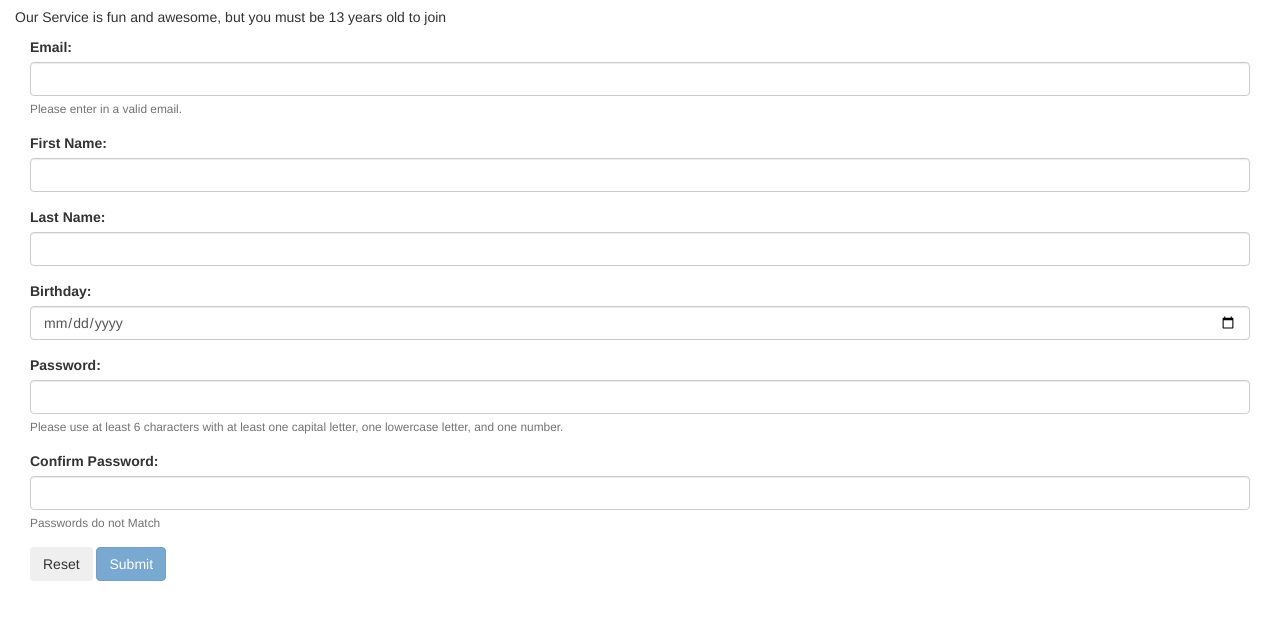
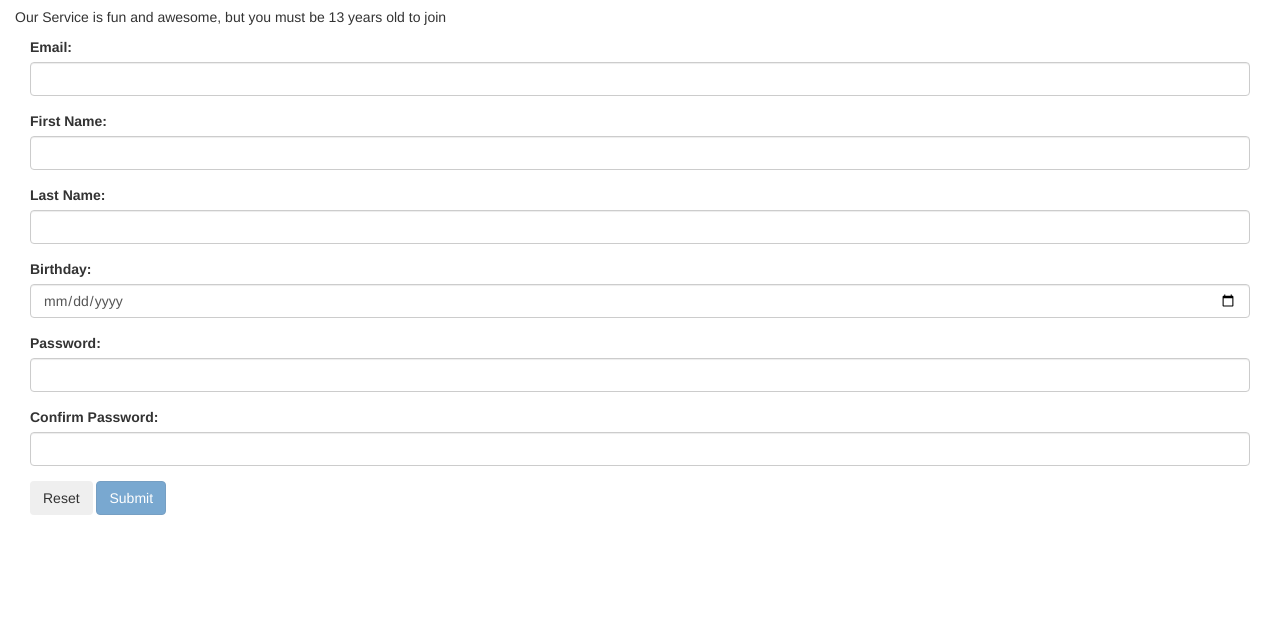
Before and after one commit to tallen94/TeamChallenge, a plain HTML site: page index.html in a window 1280 px wide. Shown: the part 63-682 px from the top of the page. Drawn offline with nearby package versions, Linux system fonts and the light colour scheme.

Commit message:
add  condition to hide requirement messages if they haven't been touched

```diff
--- a/index.html
+++ b/index.html
@@ -25,7 +25,7 @@
                 <div class="form-group">
                     <label for="email">Email:</label>
                     <input ng-model="email" ng-class="{ 'has-error': signupForm.email.$invalid }" class="form-control" name="email" type="email"  required>
-                    <p ng-if="signupForm.email.$invalid" class="help-block small">Please enter in a valid email.</p>
+                    <p ng-if="signupForm.email.$invalid && signupForm.email.$touched" class="help-block small">Please enter in a valid email.</p>
                 </div>
 
                 <div class="form-group">
@@ -46,13 +46,13 @@
                 <div class="form-group">
                     <label for="password">Password:</label>
                     <input ng-model="password" class="form-control" name="password" type="password"  pattern="^(?=.*\d)(?=.*[a-z])(?=.*[A-Z]).{6,}$" required>
-                    <p ng-if="signupForm.password.$invalid" class="help-block small">Please use at least 6 characters with at least one capital letter, one lowercase letter, and one number.</p>
+                    <p ng-if="signupForm.password.$invalid && signupForm.password.$touched" class="help-block small">Please use at least 6 characters with at least one capital letter, one lowercase letter, and one number.</p>
                 </div>
 
                 <div class="form-group">
                     <label for="confirm">Confirm Password:</label>
                     <input ng-model="confirm" class="form-control" name="confirm" type="password" required same-as="password">
-                    <p ng-if="signupForm.confirm.$invalid" class="help-block small">Passwords do not Match</p>
+                    <p ng-if="signupForm.confirm.$invalid && signupForm.confirm.$touched" class="help-block small">Passwords do not Match</p>
                 </div>
 
                 <button id="reset" class="btn">Reset</button>
```
